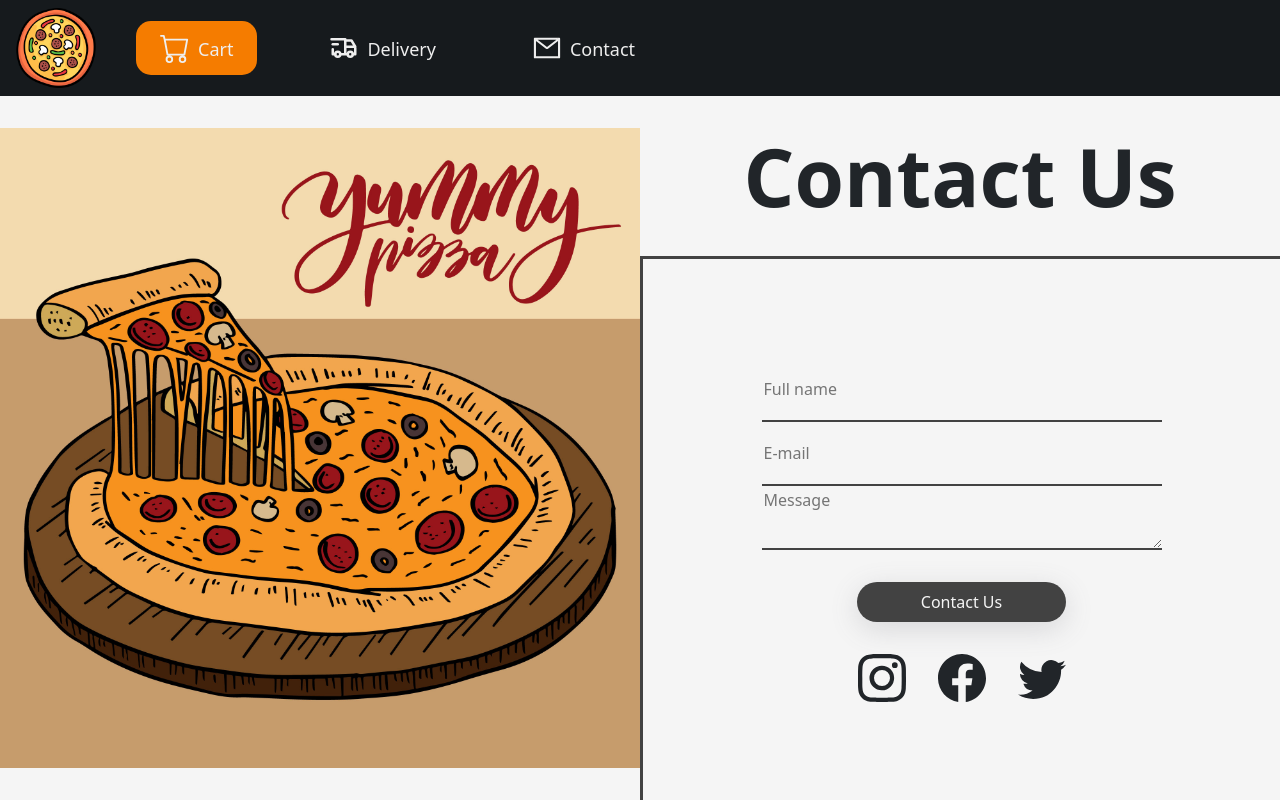
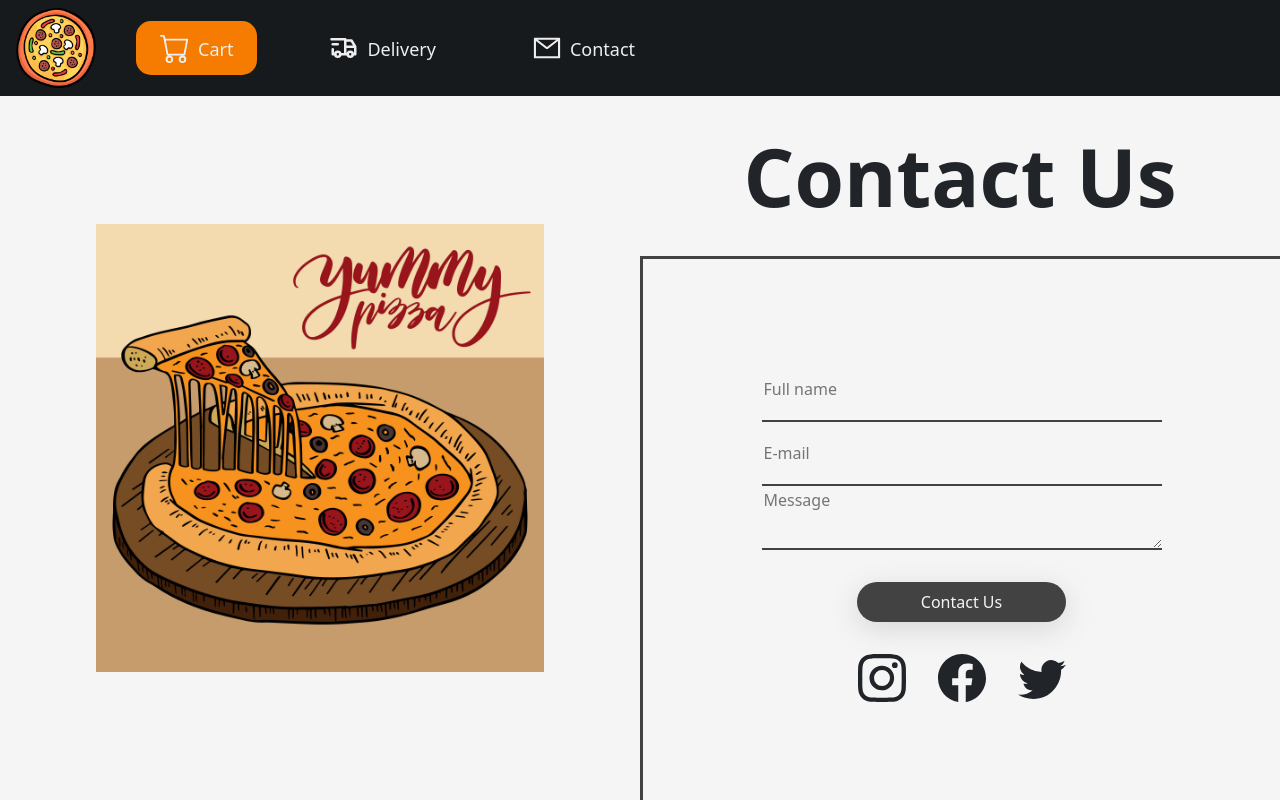
Before and after one commit to francmatyas/react-pizza, a React (Create React App) app: page /#/contact in a window 1280 px wide. Built offline with nearby package versions, Linux system fonts and the light colour scheme.

Commit message:
filter cookie

```diff
--- a/src/App.js
+++ b/src/App.js
@@ -15,12 +15,14 @@ import Contact from "./components/Contact/Contact";
 import { Route, Routes } from "react-router-dom";
 
 function App() {
+  const [cookies, setCookies] = useCookies('filter');
+
   const [products, setProducts] = useState(DUMMY_PRODUCTS);
   const [cart, setCart] = useState([]);
   const [cartCount, setCartCount] = useState(0);
   const [cartTotal, setCartTotal] = useState(0);
 
-  const [filter, setFilter] = useState({
+  const [filter, setFilter] = useState(cookies.filter || {
     meat: false,
     fish: false,
     vegetarian: false,
@@ -30,11 +32,6 @@ function App() {
     olive: false,
     onion: false,
   });
-
-  const [filterCookie, setFilterCookie] = useCookies("filter");
-  const [cartCookie, setCartCookie] = useCookies("cart");
-
-  console.log(filter);
 
   function addToCartHandler(data) {
     setCartCount(cartCount + 1);
@@ -112,6 +109,7 @@ function App() {
   }
 
   function updateFilterHandler(data) {
+    setCookies("filter", data, { path: "/" });
     setFilter(data);
   }
 
--- a/src/components/Contact/Contact.scss
+++ b/src/components/Contact/Contact.scss
@@ -22,8 +22,7 @@
   align-items: center;
 
   img {
-    width: 40rem;
-    height: 40rem;
+    width: 35vw;
     object-fit: cover;
   }
 }
--- a/src/index.js
+++ b/src/index.js
@@ -4,13 +4,16 @@ import "./index.css";
 import App from "./App";
 import reportWebVitals from "./reportWebVitals";
 import { HashRouter } from "react-router-dom";
+import { CookiesProvider } from "react-cookie";
 
 const root = ReactDOM.createRoot(document.getElementById("root"));
 root.render(
   <React.StrictMode>
-    <HashRouter>
-      <App />
-    </HashRouter>
+    <CookiesProvider>
+      <HashRouter>
+        <App />
+      </HashRouter>
+    </CookiesProvider>
   </React.StrictMode>
 );
 
```
